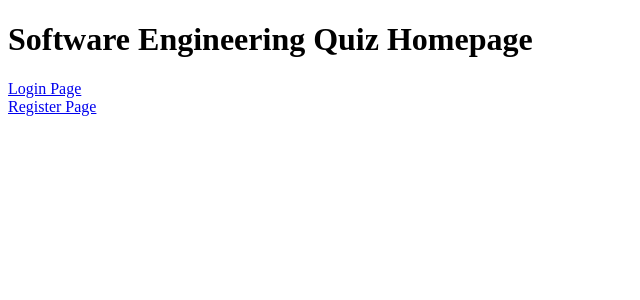
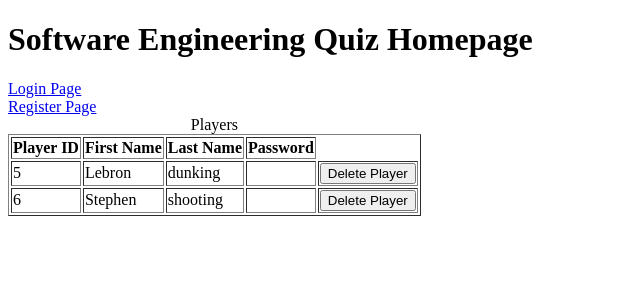
Before and after one commit to pgill20/Software_Engineering_Quiz, a Flask app: page / in a window 1280 px wide. Shown: the top 300 px of the page, without its empty margins (0-640 px from the left). Run offline with Flask 2, Linux system fonts and the light colour scheme; data comes from the database, SQL or seed files in the repository; data that the repository does not hold is empty; some libraries are stand-ins or nearby versions.

Commit message:
Added changes from previous commit message.

```diff
--- a/index.py
+++ b/index.py
@@ -1,11 +1,15 @@
-from flask import Flask, render_template
+from flask import Flask, render_template, request, redirect
+from db_connector import connect_to_database, execute_query
 
 app = Flask(__name__)
 
 
 @app.route('/')
 def index():
-    return render_template('index.html')
+    db_connection = connect_to_database()
+    query = "SELECT participant_id, first_name, password FROM Participants;"
+    result = execute_query(db_connection, query).fetchall()
+    return render_template('index.html', rows=result)
 
 
 @app.route('/login')
@@ -13,6 +17,17 @@ def login():
     return render_template('login.html')
 
 
-@app.route('/register')
+@app.route('/register', methods=['POST', 'GET'])
 def register():
-    return render_template('register.html')
+    db_connection = connect_to_database()
+    if request.method == 'POST':
+        first_name = request.form['first_name']
+        last_name = request.form['last_name']
+        password = request.form['password']
+        query = "INSERT INTO Participants (first_name, last_name, password) VALUES (%s, %s, %s);"
+        data = (first_name, last_name, password)
+        execute_query(db_connection, query, data)
+        return redirect('/index')
+
+    # elif request.method == 'GET':
+    # Under Construction
--- a/templates/index.html
+++ b/templates/index.html
@@ -12,6 +12,34 @@
     <h1>Software Engineering Quiz Homepage</h1>
     <div><a href="{{url_for('login')}}">Login Page</a></div>
     <div><a href="{{url_for('register')}}">Register Page</a></div>
+
+    <div>
+        <table border="1" class="searchable sortable">
+            <caption>Players</caption>
+            <thead>
+                <tr>
+                    <th>Player ID</th>
+                    <th>First Name</th>
+                    <th>Last Name</th>
+                    <th>Password</th>
+                </tr>
+            </thead>
+            <tbody>
+                {% for r in rows %}
+                <tr>
+                    <td> {{ r.0 }}</td>
+                    <td> {{ r[1] }}</td>
+                    <td> {{ r[2] }}</td>
+                    <td> {{ r[3] }}</td>
+                    <td> <input class="btn btn-outline-danger btn-sm" type="submit" value="Delete Player"
+                            onclick="window.location = '/delete_player/{{r.0}}'"> </td>
+                </tr>
+                {% endfor %}
+            </tbody>
+        </table>
+    </div>
+
+
 </body>
 
 </html>
```
Also changed, not shown: templates/register.html (+8 -0 lines).
